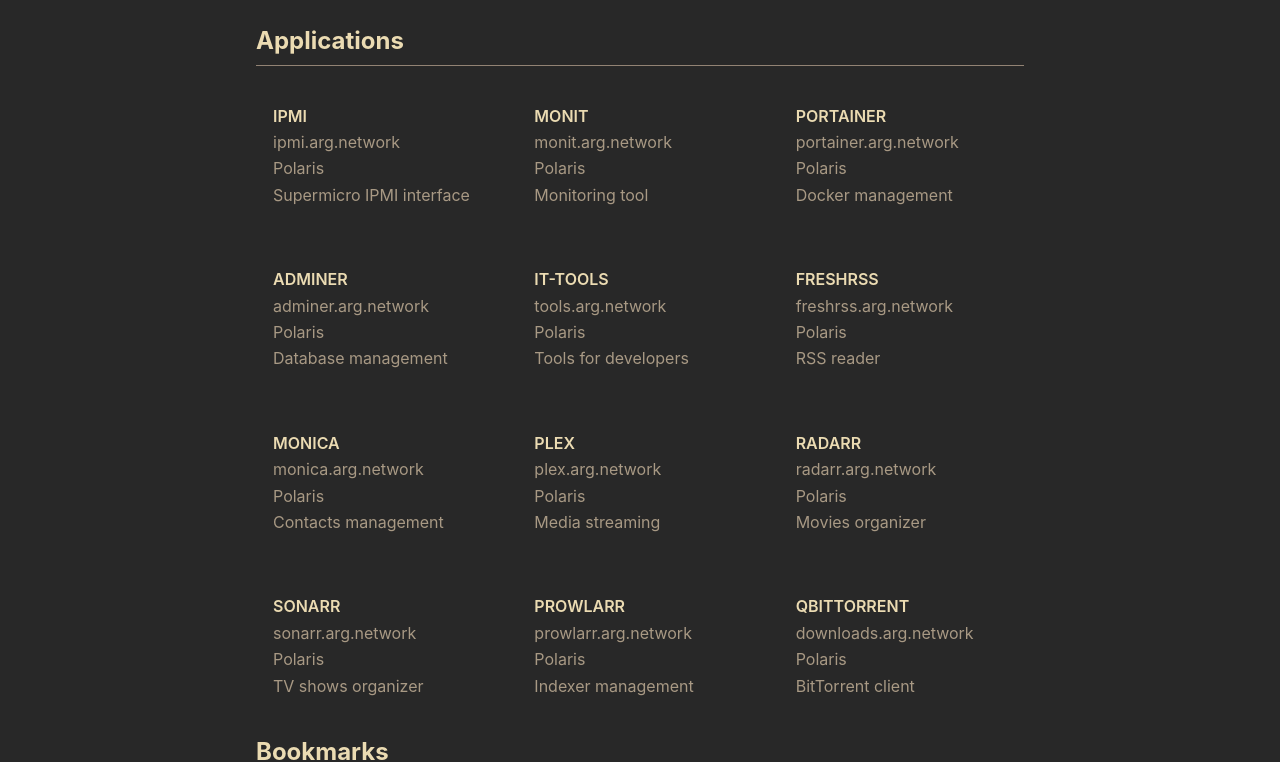
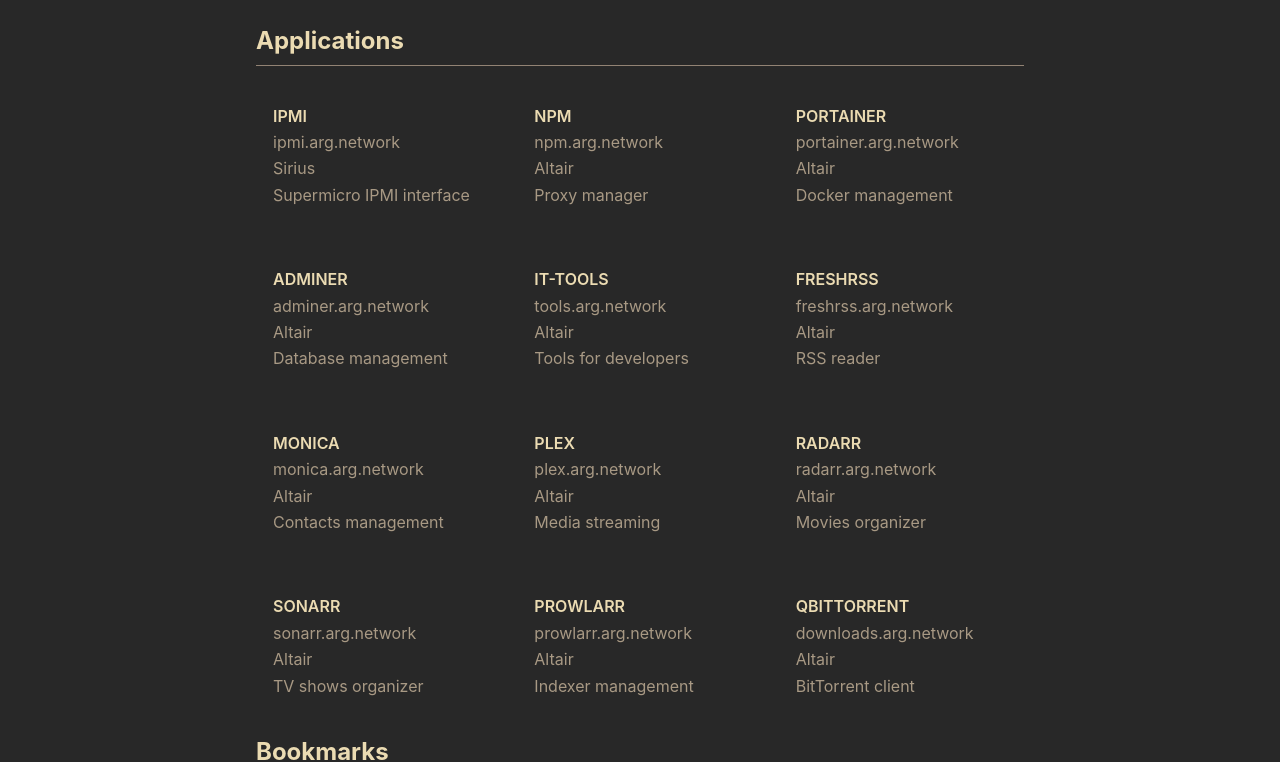
Before and after one commit to arg/dotfiles, a Jekyll site: the page built from docs/index.html, in a window 1280 px wide. Shown: the part 651-1413 px from the top of the page. Built offline with Jekyll 4.4.1, drawn with Linux system fonts in a browser that asks for light colours.

Commit message:
Applications list update

```diff
--- a/docs/_data/applications.yml
+++ b/docs/_data/applications.yml
@@ -2,59 +2,70 @@
   description: 'Supermicro IPMI interface'
   url: 'https://ipmi.arg.network'
   hostname: 'ipmi.arg.network'
-  location: 'Polaris'
-- name: 'Monit'
-  description: 'Monitoring tool'
-  url: 'https://monit.arg.network'
-  hostname: 'monit.arg.network'
-  location: 'Polaris'
+  location: 'Sirius'
+
+- name: 'NPM'
+  description: 'Proxy manager'
+  url: 'https://npm.arg.network'
+  hostname: 'npm.arg.network'
+  location: 'Altair'
+
 - name: 'Portainer'
   description: 'Docker management'
   url: 'https://portainer.arg.network'
   hostname: 'portainer.arg.network'
-  location: 'Polaris'
+  location: 'Altair'
+
 - name: 'Adminer'
   description: 'Database management'
   url: 'https://adminer.arg.network'
   hostname: 'adminer.arg.network'
-  location: 'Polaris'
+  location: 'Altair'
+
 - name: 'IT-Tools'
   description: 'Tools for developers'
   url: 'https://tools.arg.network'
   hostname: 'tools.arg.network'
-  location: 'Polaris'
+  location: 'Altair'
+
 - name: 'FreshRSS'
   description: 'RSS reader'
   url: 'https://freshrss.arg.network'
   hostname: 'freshrss.arg.network'
-  location: 'Polaris'
+  location: 'Altair'
+
 - name: 'Monica'
   description: 'Contacts management'
   url: 'https://monica.arg.network'
   hostname: 'monica.arg.network'
-  location: 'Polaris'
+  location: 'Altair'
+
 - name: 'Plex'
   description: 'Media streaming'
   url: 'https://plex.arg.network'
   hostname: 'plex.arg.network'
-  location: 'Polaris'
+  location: 'Altair'
+
 - name: 'Radarr'
   description: 'Movies organizer'
   url: 'https://radarr.arg.network'
   hostname: 'radarr.arg.network'
-  location: 'Polaris'
+  location: 'Altair'
+
 - name: 'Sonarr'
   description: 'TV shows organizer'
   url: 'https://sonarr.arg.network'
   hostname: 'sonarr.arg.network'
-  location: 'Polaris'
+  location: 'Altair'
+
 - name: 'Prowlarr'
   description: 'Indexer management'
   url: 'https://prowlarr.arg.network'
   hostname: 'prowlarr.arg.network'
-  location: 'Polaris'
+  location: 'Altair'
+
 - name: 'qBittorrent'
   description: 'BitTorrent client'
   url: 'https://downloads.arg.network'
   hostname: 'downloads.arg.network'
-  location: 'Polaris'
+  location: 'Altair'
```
